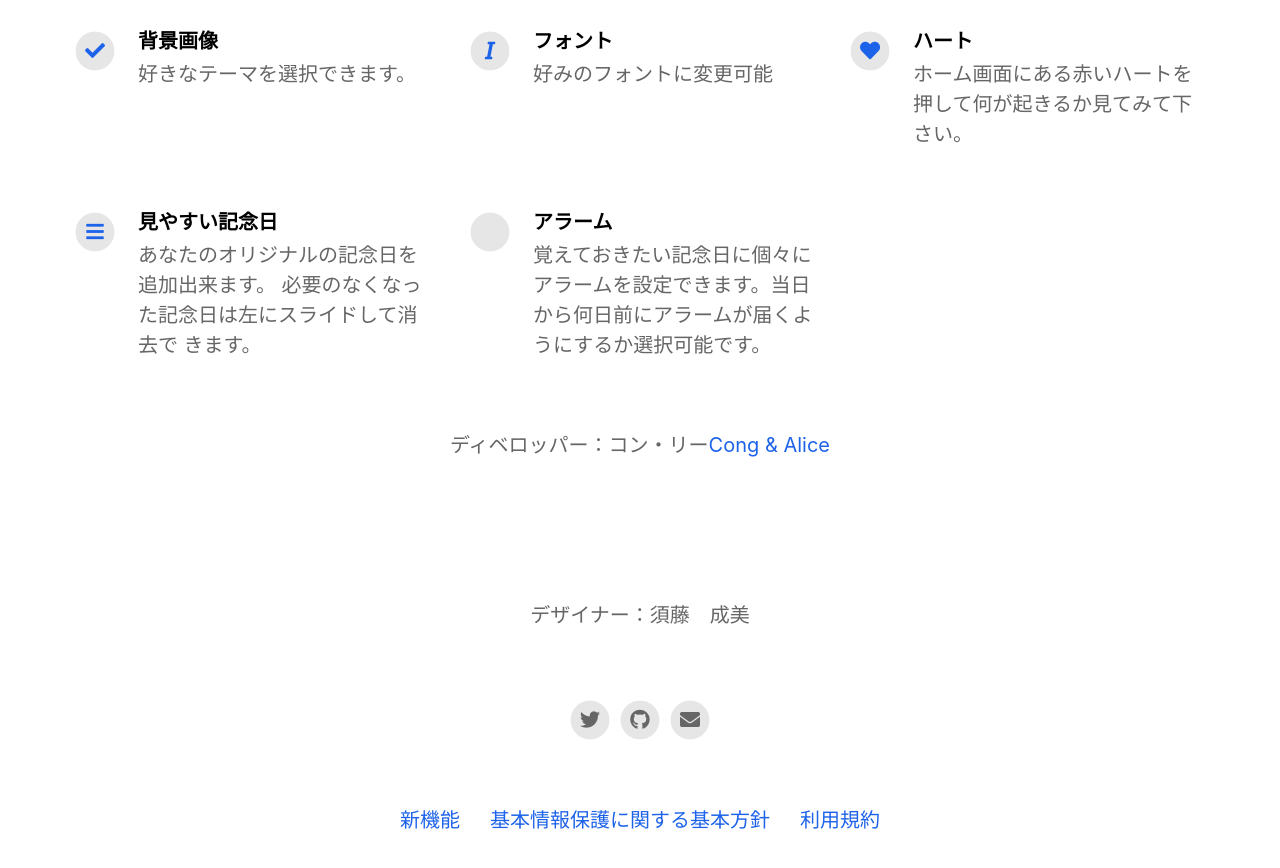
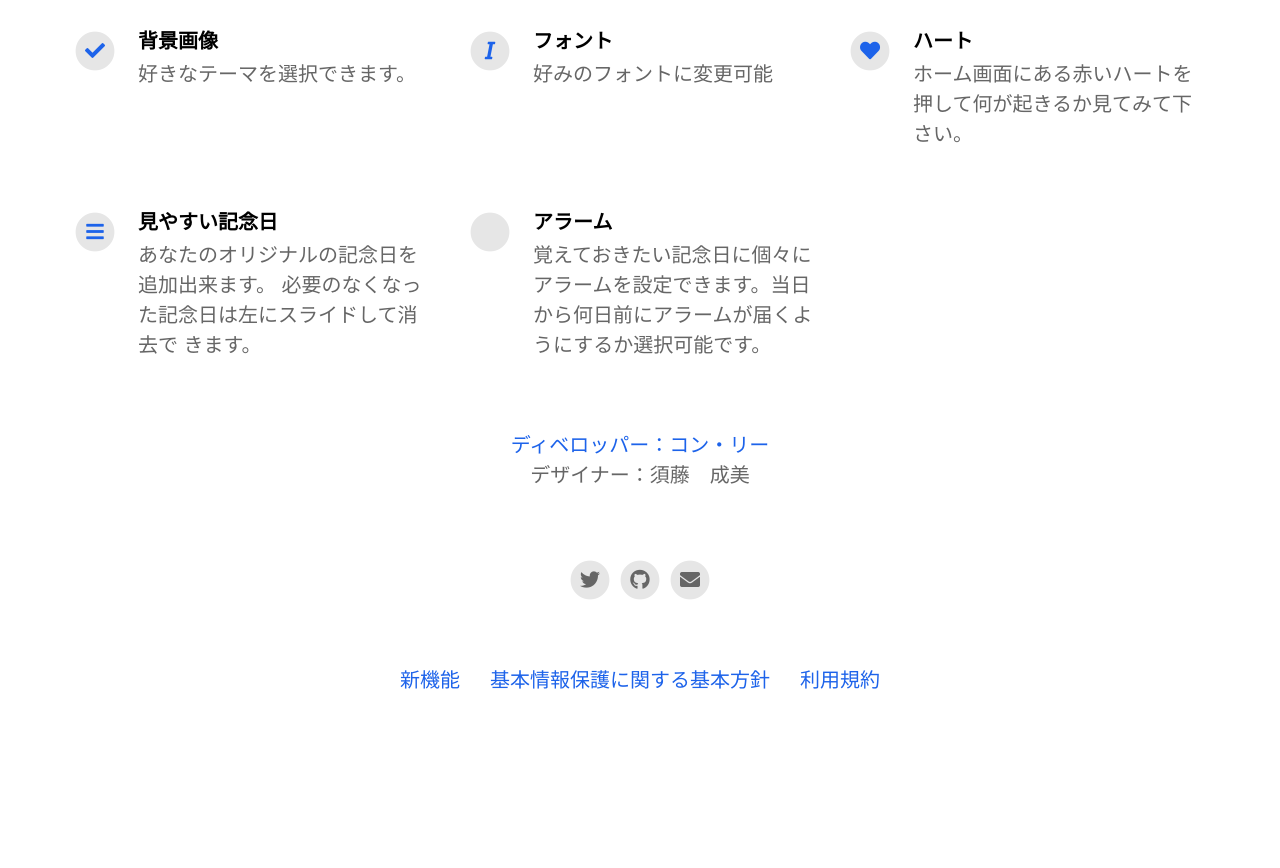
Before and after one commit to CongL3/AnniversaryTrackerApp, a Jekyll site: the page built from index.html, in a window 1280 px wide and 900 px high, scrolled down 1234 px. Shown: the top 868 px of the window. Built offline with Jekyll 4.4.1, drawn with Linux system fonts in a browser that asks for light colours; nearby versions of some CDN libraries; after the commit the page ends 1994 px from its top, so only the background shows below that.

Commit message:
updates html

```diff
--- a/_config.yml
+++ b/_config.yml
@@ -20,7 +20,7 @@ enable_smart_app_banner                   : true
 
 
 # Information About Yourself
-your_name                                 : Cong & Alice
+your_name                                 : ディベロッパー：コン・リー
 your_link                                 : https://congl3.github.io/
 your_city                                 : Nottingham
 email_address                             : anniversarytrackerteamcong@gmail.com
--- a/_includes/footer.html
+++ b/_includes/footer.html
@@ -1,8 +1,9 @@
 <footer>
 	{% if site.your_name %}
-	<p class="footerText">ディベロッパー：コン・リー{% if site.your_link %}<a href="{{ site.your_link }}">{% endif %}{{ site.your_name }}{% if site.your_link %}</a>{% endif %}</p>
+	<p class="footerText">{% if site.your_link %}<a href="{{ site.your_link }}">{% endif %}{{ site.your_name }}{% if site.your_link %}</a>{% endif %}
+	<br>デザイナー：須藤　成美
+	</p>
 	{% endif %}
-	<p class="footerText">デザイナー：須藤　成美　</p>
 	<div class="footerIcons">
 
 		{% if site.facebook_username %}
```
